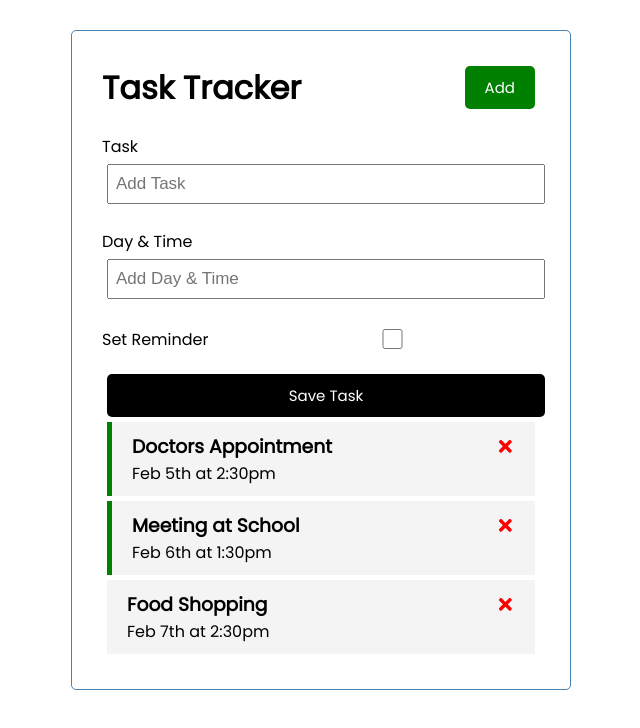
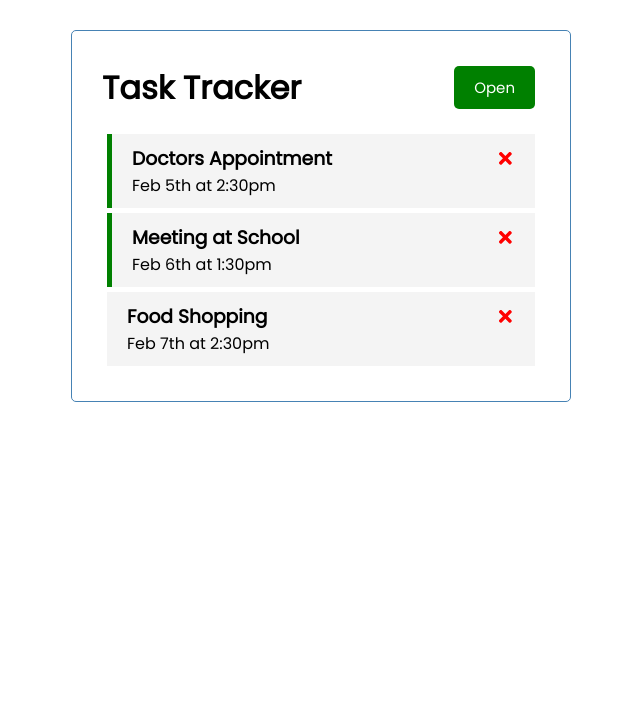
Before and after one commit to briansimiyuj/React-Class, a React (Create React App) app: page / in a window 1280 px wide. Shown: the top 728 px of the page, without its empty margins (319-959 px from the left). Built offline with nearby package versions, Linux system fonts and the light colour scheme.

Commit message:
Show add task

```diff
--- a/src/Script.jsx
+++ b/src/Script.jsx
@@ -4,6 +4,8 @@ import AddTask from './components/AddTask'
 import { useState } from 'react'
 
 function Script() {
+
+  const [showAddTask, setShowAddTask] = useState(false)
 
   const [tasks, setTasks] = useState([
 
@@ -69,9 +71,9 @@ function Script() {
 
     <div className="script">
 
-      <Header title='Task Tracker'/>
+      <Header title='Task Tracker' setShowAddTask={() => setShowAddTask(!showAddTask)} showAddTask={showAddTask}/>
 
-      <AddTask addTask={addTask}/>
+      {showAddTask && <AddTask addTask={addTask}/>}
 
       {
 
--- a/src/components/Header.jsx
+++ b/src/components/Header.jsx
@@ -1,13 +1,6 @@
 import Button from './Button'
 
-const Header = ({ title }) =>{
-
-    const onClick = () =>{
-
-       console.log('working')
-
-    }
-
+const Header = ({ title, setShowAddTask, showAddTask }) =>{
 
     return(
 
@@ -15,7 +8,7 @@ const Header = ({ title }) =>{
 
             <h1>{title}</h1>
 
-            <Button color="green" text="Add" onClick={onClick}/>
+            <Button color={showAddTask ? "red" : "green"} text={showAddTask ? "Close" : "Open"} onClick={setShowAddTask}/>
 
         </header>
 
```
